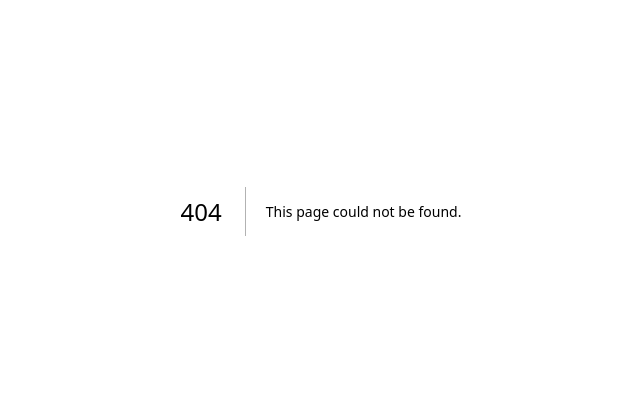
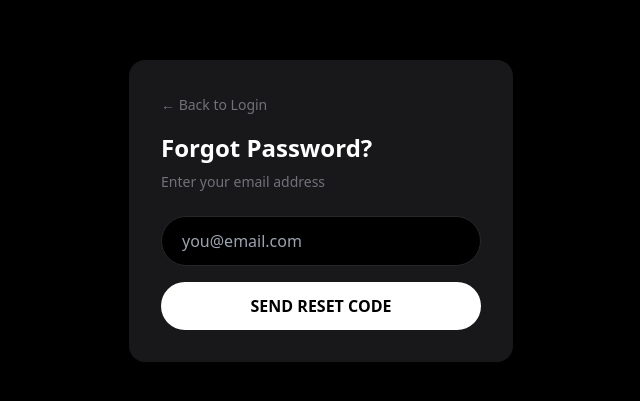
Before and after one commit to Gokhan1979/flammode-shop, a Next.js app: page /forgot-password in a window 1280 px wide. Before the commit this address had no page. Shown: the part 189-590 px from the top of the page, without its empty margins (319-959 px from the left). Built offline with nearby package versions, Linux system fonts and the light colour scheme.

Commit message:
Add Forgot Password page with email input

```diff
--- /dev/null
+++ b/app/forgot-password/page.tsx
@@ -0,0 +1,25 @@
+'use client'
+import { useState } from 'react'
+import { useRouter } from 'next/navigation'
+
+export default function ForgotPassword(){
+  const [email,setEmail]=useState('')
+  const router = useRouter()
+  const handleSend = () => {
+    if(!email) return alert('Enter email')
+    // save email temp
+    localStorage.setItem('reset_email', email)
+    router.push('/forgot-password/sent')
+  }
+  return(
+    <div className="min-h-screen bg-black text-white flex items-center justify-center p-6">
+      <div className="w-full max-w-sm bg-zinc-900 p-8 rounded-2xl">
+        <a href="/login" className="text-zinc-500 text-sm">← Back to Login</a>
+        <h1 className="text-2xl font-black mt-4">Forgot Password?</h1>
+        <p className="text-zinc-500 text-sm mt-2">Enter your email address</p>
+        <input value={email} onChange={e=>setEmail(e.target.value)} placeholder="you@email.com" className="mt-6 w-full bg-black border border-zinc-800 rounded-full px-5 py-3 outline-none focus:border-white"/>
+        <button onClick={handleSend} className="mt-4 bg-white text-black w-full py-3 rounded-full font-bold">SEND RESET CODE</button>
+      </div>
+    </div>
+  )
+}
```
